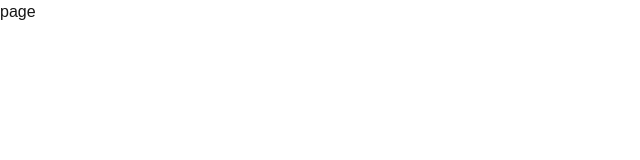
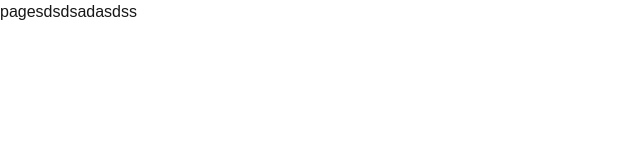
Before and after one commit to jeongol/outfit-of-the-weather, a Next.js app: page /signup in a window 1280 px wide. Shown: the top 160 px of the page, without its empty margins (0-640 px from the left). Built offline with nearby package versions, Linux system fonts and the light colour scheme.

Commit message:
test: push 4차 테스트

```diff
--- a/src/app/(auth)/signup/page.tsx
+++ b/src/app/(auth)/signup/page.tsx
@@ -1,9 +1,7 @@
-import React from 'react'
+import React from "react";
 
 const page = () => {
-  return (
-    <div>page</div>
-  )
-}
+  return <div>pagesdsdsadasdss</div>;
+};
 
-export default page
+export default page;
```
